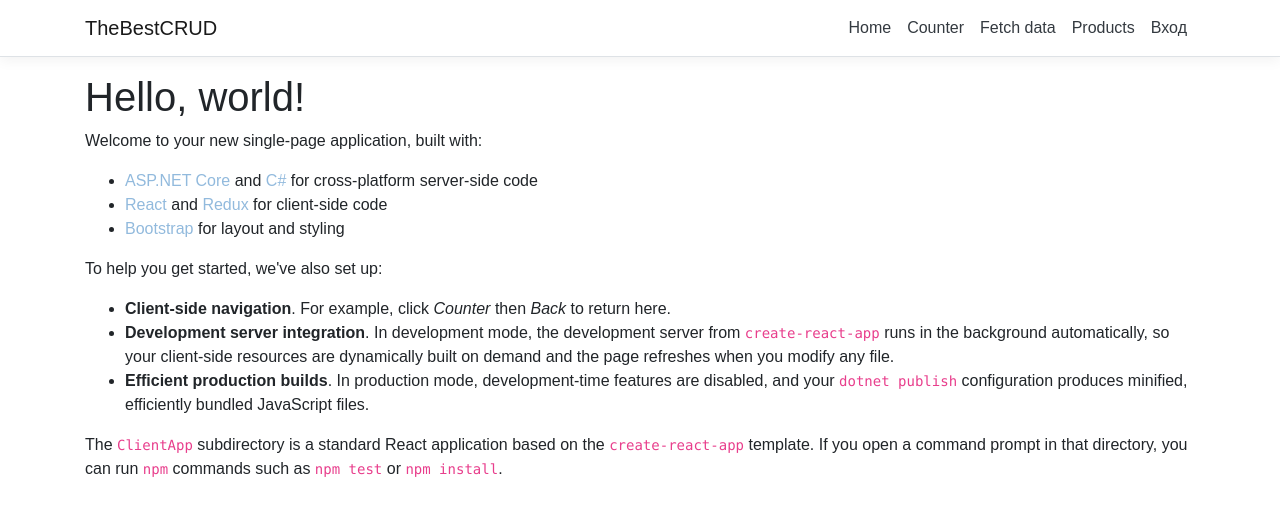
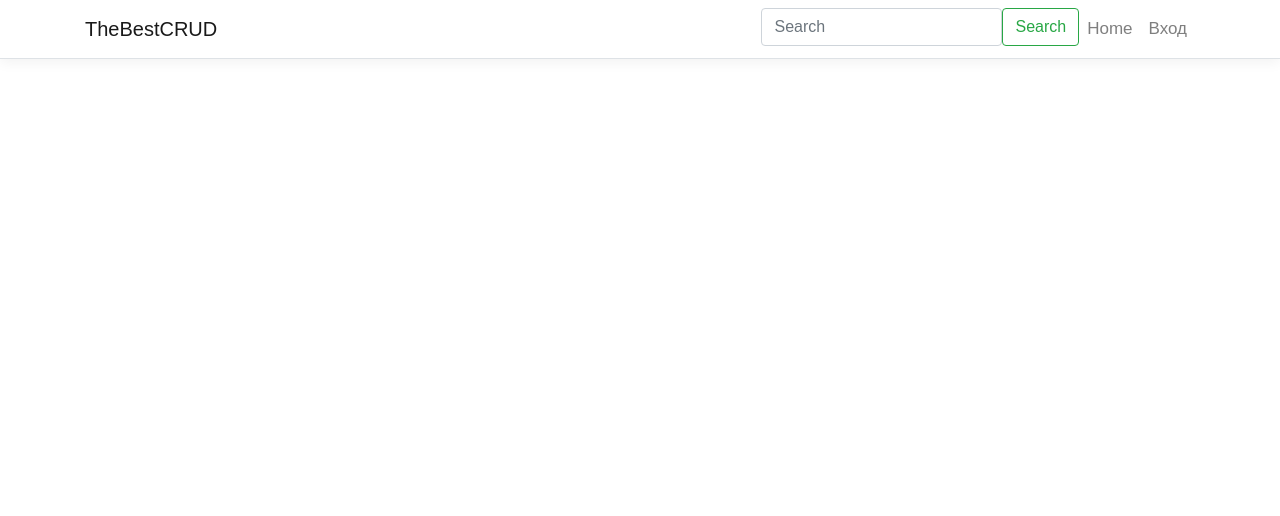
Before and after one commit to Liosh-a/carparts, a React (Create React App) app in the folder CarParts/ClientApp/: page / in a window 1280 px wide. Shown: the top 516 px of the page. Built offline with nearby package versions, Linux system fonts and the light colour scheme.

Commit message:
Minor changes

```diff
--- a/CarParts/ClientApp/src/App.js
+++ b/CarParts/ClientApp/src/App.js
@@ -13,9 +13,6 @@
 export default () => (
   <Layout>
     <Route exact path='/' component={Home} />
-    <Route path='/counter' component={Counter} />
-    <Route path='/fetch-data/:startDateIndex?' component={FetchData} />
-    <Route path='/products' component={ProductPage} />
     <Route path='/login' component={Login} />
     <Route path='/registration' component={Registration} />
     <Route path='/forgot-password' component={ForgotPassword} />
--- a/CarParts/ClientApp/src/components/Home.js
+++ b/CarParts/ClientApp/src/components/Home.js
@@ -3,20 +3,8 @@
 
 const Home = props => (
   <div>
-    <h1>Hello, world!</h1>
-    <p>Welcome to your new single-page application, built with:</p>
-    <ul>
-      <li><a href='https://get.asp.net/'>ASP.NET Core</a> and <a href='https://msdn.microsoft.com/en-us/library/67ef8sbd.aspx'>C#</a> for cross-platform server-side code</li>
-      <li><a href='https://facebook.github.io/react/'>React</a> and <a href='https://redux.js.org/'>Redux</a> for client-side code</li>
-      <li><a href='http://getbootstrap.com/'>Bootstrap</a> for layout and styling</li>
-    </ul>
-    <p>To help you get started, we've also set up:</p>
-    <ul>
-      <li><strong>Client-side navigation</strong>. For example, click <em>Counter</em> then <em>Back</em> to return here.</li>
-      <li><strong>Development server integration</strong>. In development mode, the development server from <code>create-react-app</code> runs in the background automatically, so your client-side resources are dynamically built on demand and the page refreshes when you modify any file.</li>
-      <li><strong>Efficient production builds</strong>. In production mode, development-time features are disabled, and your <code>dotnet publish</code> configuration produces minified, efficiently bundled JavaScript files.</li>
-    </ul>
-    <p>The <code>ClientApp</code> subdirectory is a standard React application based on the <code>create-react-app</code> template. If you open a command prompt in that directory, you can run <code>npm</code> commands such as <code>npm test</code> or <code>npm install</code>.</p>
+
+
   </div>
 );
 
--- a/CarParts/ClientApp/src/components/NavMenu.css
+++ b/CarParts/ClientApp/src/components/NavMenu.css
@@ -16,3 +16,12 @@
 .box-shadow {
   box-shadow: 0 .25rem .75rem rgba(0, 0, 0, .05);
 }
+
+.txt-dark {
+  font-size: 17px;
+  color: red;
+}
+
+.txt-dark:hover {
+ font-size: 18px;
+}
--- a/CarParts/ClientApp/src/components/NavMenu.js
+++ b/CarParts/ClientApp/src/components/NavMenu.js
@@ -26,20 +26,17 @@
             <NavbarToggler onClick={this.toggle} className="mr-2" />
             <Collapse className="d-sm-inline-flex flex-sm-row-reverse" isOpen={this.state.isOpen} navbar>
               <ul className="navbar-nav flex-grow">
+                <li className="nav-li">
+                  <input className="form-control mr-sm-2" type="search" placeholder="Search" aria-label="Search" />
+                </li>
+                <li>
+                  <button className="btn btn-outline-success my-2 my-sm-0" type="submit">Search</button>
+                </li>
                 <NavItem>
-                  <NavLink tag={Link} className="text-dark" to="/">Home</NavLink>
+                  <NavLink tag={Link} className="txt-dark" to="/">Home</NavLink>
                 </NavItem>
                 <NavItem>
-                  <NavLink tag={Link} className="text-dark" to="/counter">Counter</NavLink>
-                </NavItem>
-                <NavItem>
-                  <NavLink tag={Link} className="text-dark" to="/fetch-data">Fetch data</NavLink>
-                </NavItem>
-                <NavItem>
-                  <NavLink tag={Link} className="text-dark" to="/products">Products</NavLink>
-                </NavItem>
-                <NavItem>
-                  <NavLink tag={Link} className="text-dark" to="/login">Вход</NavLink>
+                  <NavLink tag={Link} className="txt-dark" to="/login">Вход</NavLink>
                 </NavItem>
               </ul>
             </Collapse>
```
Also changed, not shown: 1 other file (tests, documents, lock files or other folders).
